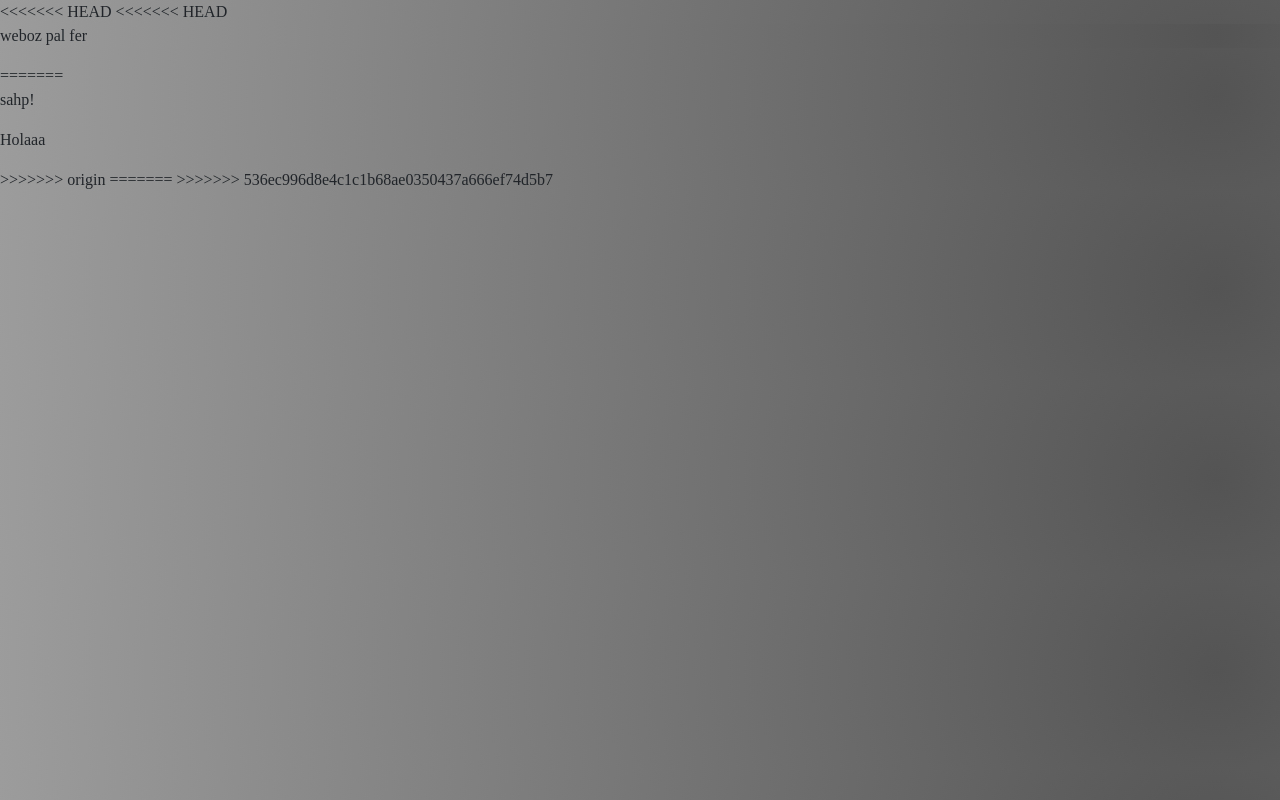
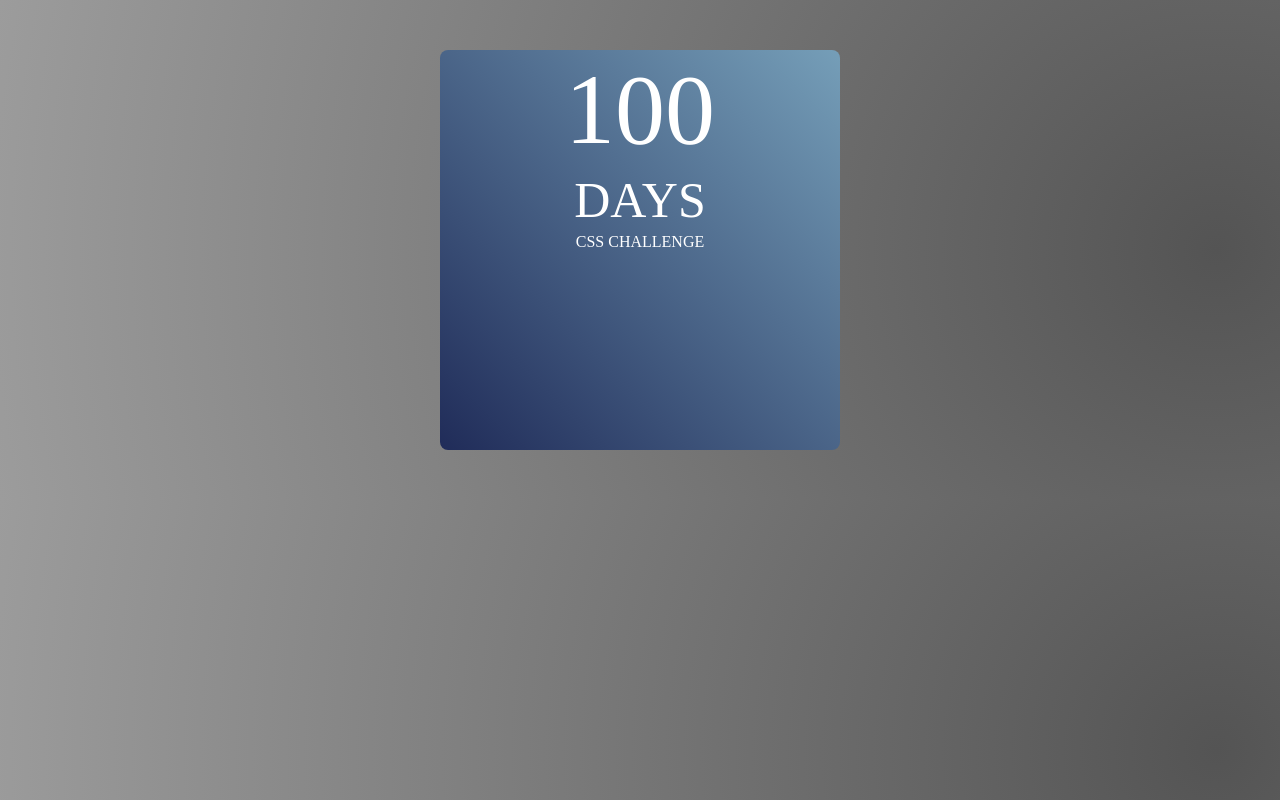
Before and after one commit to Juan-Carlos-Perez-Angeles/Sis.Reservacion_Tapanko, an Angular app: page / in a window 1280 px wide. Built offline with nearby package versions, Linux system fonts and the light colour scheme.

Commit message:
Said 22/03

```diff
--- a/src/app/login/login.component.html
+++ b/src/app/login/login.component.html
@@ -1,5 +1,3 @@
-<<<<<<< HEAD
-<<<<<<< HEAD
 <!DOCTYPE html>
 <html lang="en">
 <head>
@@ -7,16 +5,46 @@
     <meta http-equiv="X-UA-Compatible" content="IE=edge">
     <meta name="viewport" content="width=device-width, initial-scale=1.0">
     <title>Document</title>
+    <style>
+        #padre{
+            height: 500px;
+            position: relative;
+        }
+        #hijo{
+            width: 400px;
+            height: 400px;
+            /* Para Centrar el div */
+            position: absolute;
+            left: 50%;
+            top: 50%;
+            transform: translate(-50%,-50%);
+            -webkit-transform: translate(-50%,-50%);
+
+            border-radius: 8px;
+            background: linear-gradient(to top right, rgb(32, 44, 89), rgb(117, 158, 184));
+            text-align: center;
+            color: white;
+        }
+        h1{
+            font-size: 100px;
+            margin-bottom: 0px;
+        }
+        h2{
+            font-size: 50px;
+            margin: 0px 0px;
+        }
+        p{
+            margin: 0px 0px;
+        }
+    </style>
 </head>
 <body>
-    <p>weboz pal fer</p>
+    <div id="padre">
+        <div id="hijo">
+            <h1>100</h1>
+            <h2>DAYS</h2>
+            <p>CSS CHALLENGE</p>
+        </div>
+    </div>
 </body>
 </html>
-=======
-<div>
-  <p>sahp!</p>
-  <p>Holaaa</p>
-</div>
->>>>>>> origin
-=======
->>>>>>> 536ec996d8e4c1c1b68ae0350437a666ef74d5b7
```
